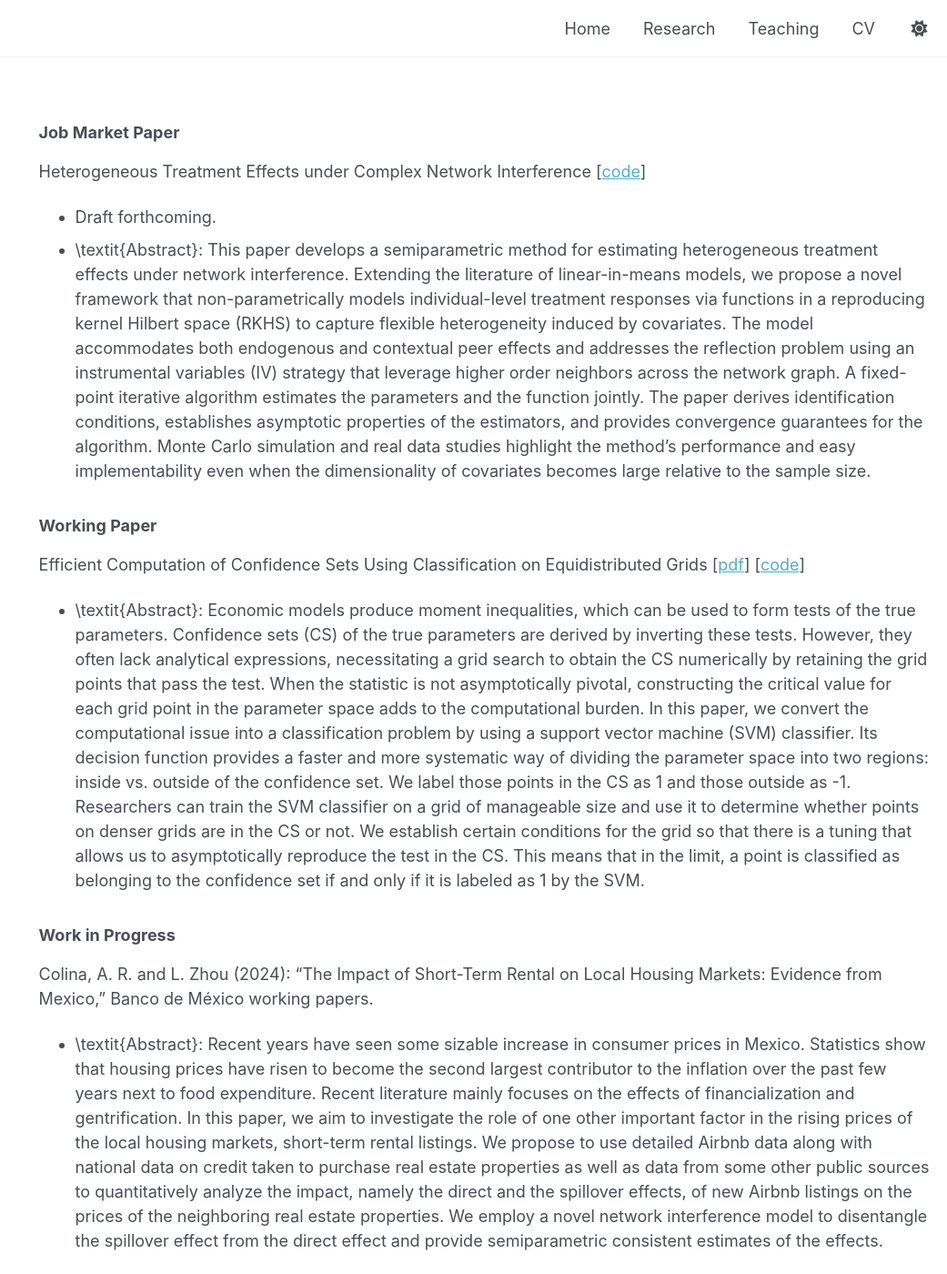
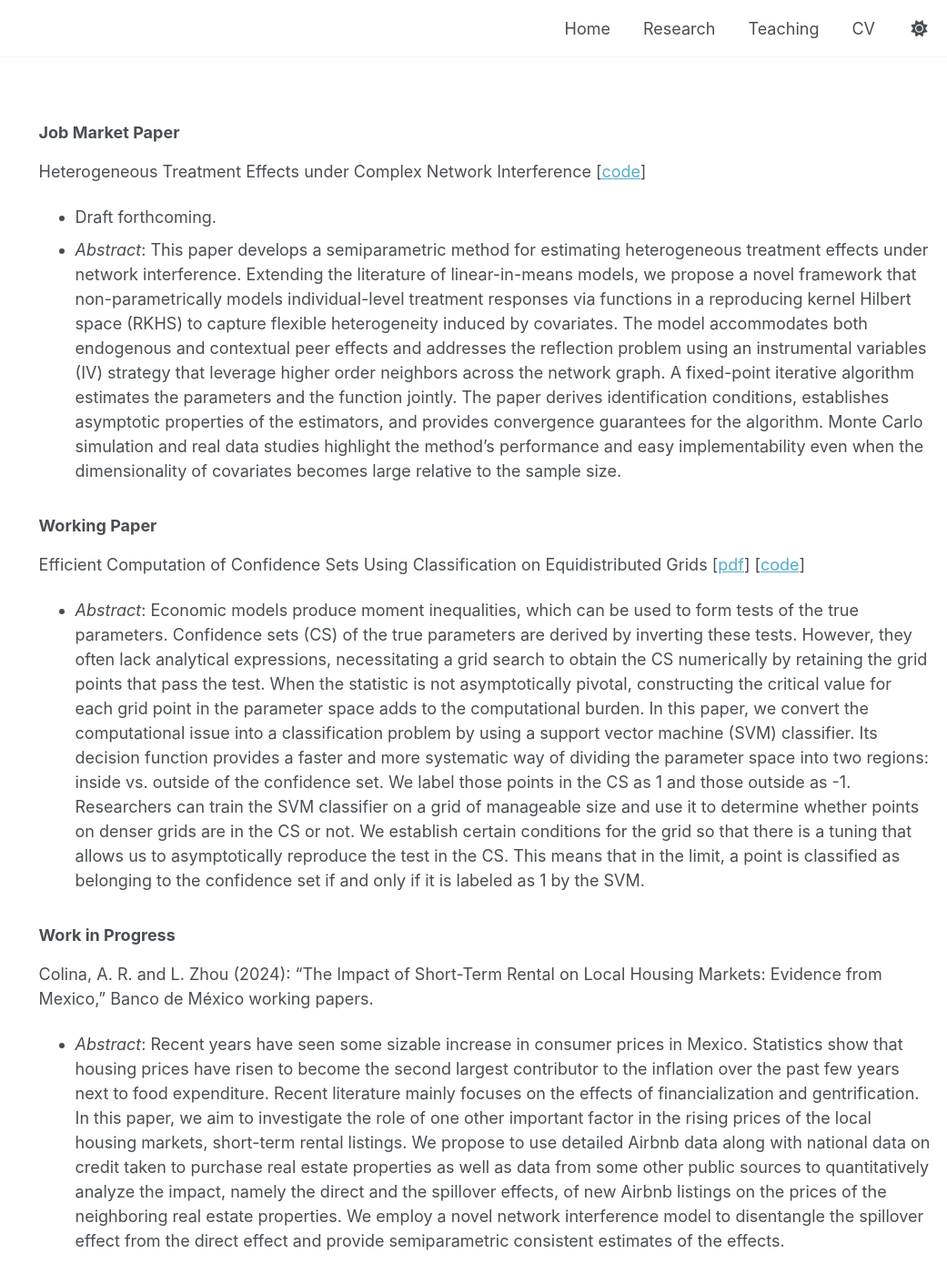
Before and after one commit to lbz5158/lujiezhou.github.io, a Jekyll site: the page built from _pages/publications.md, in a window 1280 px wide and 1400 px high. Shown: the whole window at 91% size, without its empty margins (239-1280 px from the left). Built offline with Jekyll 4.4.1, drawn with Linux system fonts in a browser that asks for light colours.

Commit message:
Update publications.md

```diff
--- a/_pages/publications.md
+++ b/_pages/publications.md
@@ -13,19 +13,19 @@ redirect_from:
 ### Job Market Paper
 Heterogeneous Treatment Effects under Complex Network Interference [[code](https://github.com/lbz5158/network_rkhs)]
 * Draft forthcoming.
-* \textit{Abstract}: This paper develops a semiparametric method for estimating heterogeneous treatment effects under network interference. Extending the literature of linear-in-means models, we propose a novel framework that non-parametrically models individual-level treatment responses via functions in a reproducing kernel Hilbert space (RKHS) to capture flexible heterogeneity induced by covariates. The model accommodates both endogenous and contextual peer effects and addresses the reflection problem using an instrumental variables (IV) strategy that leverage higher order neighbors across the network graph. A fixed-point iterative algorithm estimates the parameters and the function jointly. The paper derives identification conditions, establishes asymptotic properties of the estimators, and provides convergence guarantees for the algorithm. Monte Carlo simulation and real data studies highlight the method's performance and easy implementability even when the dimensionality of covariates becomes large relative to the sample size.
+* *Abstract*: This paper develops a semiparametric method for estimating heterogeneous treatment effects under network interference. Extending the literature of linear-in-means models, we propose a novel framework that non-parametrically models individual-level treatment responses via functions in a reproducing kernel Hilbert space (RKHS) to capture flexible heterogeneity induced by covariates. The model accommodates both endogenous and contextual peer effects and addresses the reflection problem using an instrumental variables (IV) strategy that leverage higher order neighbors across the network graph. A fixed-point iterative algorithm estimates the parameters and the function jointly. The paper derives identification conditions, establishes asymptotic properties of the estimators, and provides convergence guarantees for the algorithm. Monte Carlo simulation and real data studies highlight the method's performance and easy implementability even when the dimensionality of covariates becomes large relative to the sample size.
 
 ### Working Paper
 Efficient Computation of Confidence Sets Using Classification on Equidistributed Grids [[pdf](https://arxiv.org/pdf/2401.01804)] [[code](https://github.com/lbz5158/svm_equidistribution)]
 
-* \textit{Abstract}: Economic models produce moment inequalities, which can be used to form tests of the true parameters. Confidence sets (CS) of the true parameters are derived by inverting these tests. However, they often lack analytical expressions, necessitating a grid search to obtain the CS numerically by retaining the grid points that pass the test. When the statistic is not asymptotically pivotal, constructing the critical value for each grid point in the parameter space adds to the computational burden. In this paper, we convert the computational issue into a classification problem by using a support vector machine (SVM) classifier. Its decision function provides a faster and more systematic way of dividing the parameter space into two regions: inside vs. outside of the confidence set. We label those points in the CS as 1 and those outside as -1. Researchers can train the SVM classifier on a grid of manageable size and use it to determine whether points on denser grids are in the CS or not. We establish certain conditions for the grid so that there is a tuning that allows us to asymptotically reproduce the test in the CS. This means that in the limit, a point is classified as belonging to the confidence set if and only if it is labeled as 1 by the SVM.
+* *Abstract*: Economic models produce moment inequalities, which can be used to form tests of the true parameters. Confidence sets (CS) of the true parameters are derived by inverting these tests. However, they often lack analytical expressions, necessitating a grid search to obtain the CS numerically by retaining the grid points that pass the test. When the statistic is not asymptotically pivotal, constructing the critical value for each grid point in the parameter space adds to the computational burden. In this paper, we convert the computational issue into a classification problem by using a support vector machine (SVM) classifier. Its decision function provides a faster and more systematic way of dividing the parameter space into two regions: inside vs. outside of the confidence set. We label those points in the CS as 1 and those outside as -1. Researchers can train the SVM classifier on a grid of manageable size and use it to determine whether points on denser grids are in the CS or not. We establish certain conditions for the grid so that there is a tuning that allows us to asymptotically reproduce the test in the CS. This means that in the limit, a point is classified as belonging to the confidence set if and only if it is labeled as 1 by the SVM.
 
 
 
 ### Work in Progress
 Colina, A. R. and L. Zhou (2024): “The Impact of Short-Term Rental on Local Housing Markets:
 Evidence from Mexico,” Banco de México working papers.
-* \textit{Abstract}: Recent years have seen some sizable increase in consumer prices in Mexico. Statistics show that housing prices have risen to become the second largest contributor to the inflation over the
+* *Abstract*: Recent years have seen some sizable increase in consumer prices in Mexico. Statistics show that housing prices have risen to become the second largest contributor to the inflation over the
 past few years next to food expenditure. Recent literature mainly focuses on the effects of financialization and gentrification. In this paper, we aim to investigate the role of one other important
 factor in the rising prices of the local housing markets, short-term rental listings. We propose to use detailed Airbnb data along with national data on credit taken to purchase real estate properties
 as well as data from some other public sources to quantitatively analyze the impact, namely the direct and the spillover effects, of new Airbnb listings on the prices of the neighboring real estate
```
